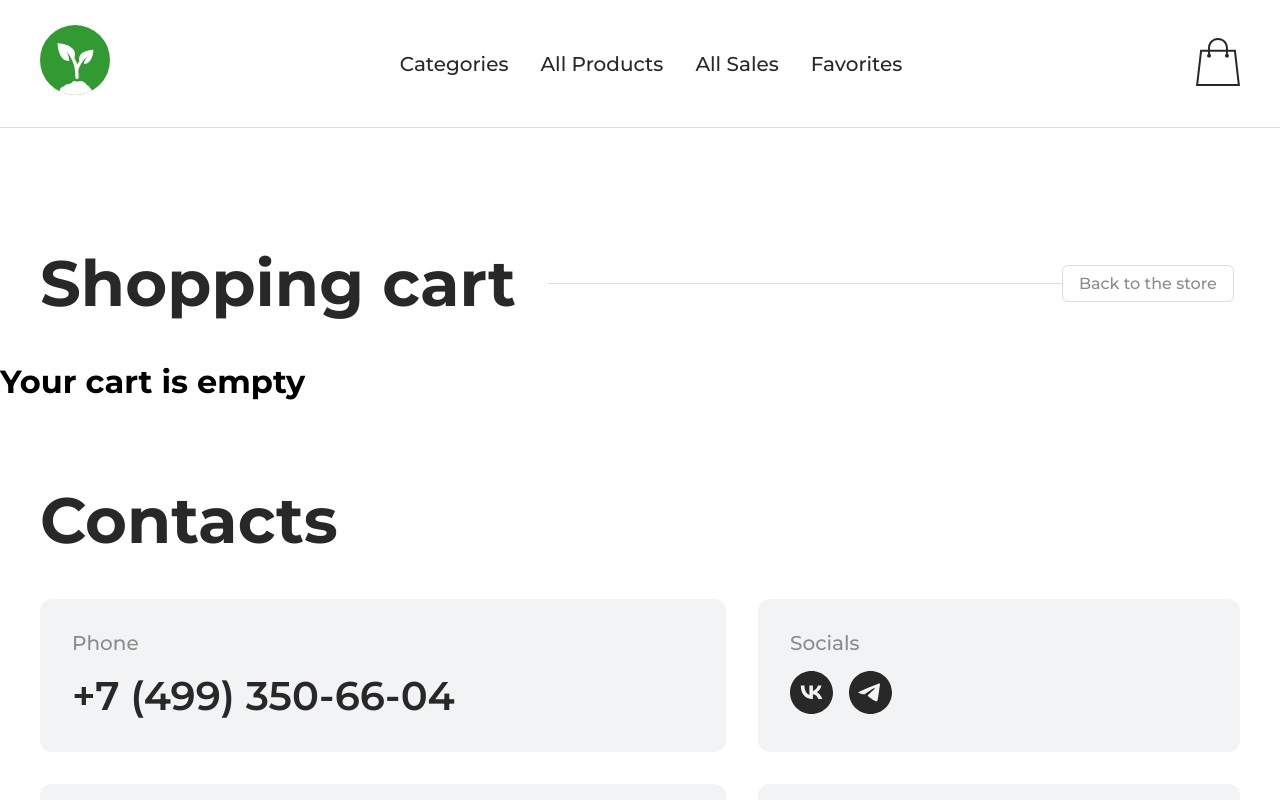
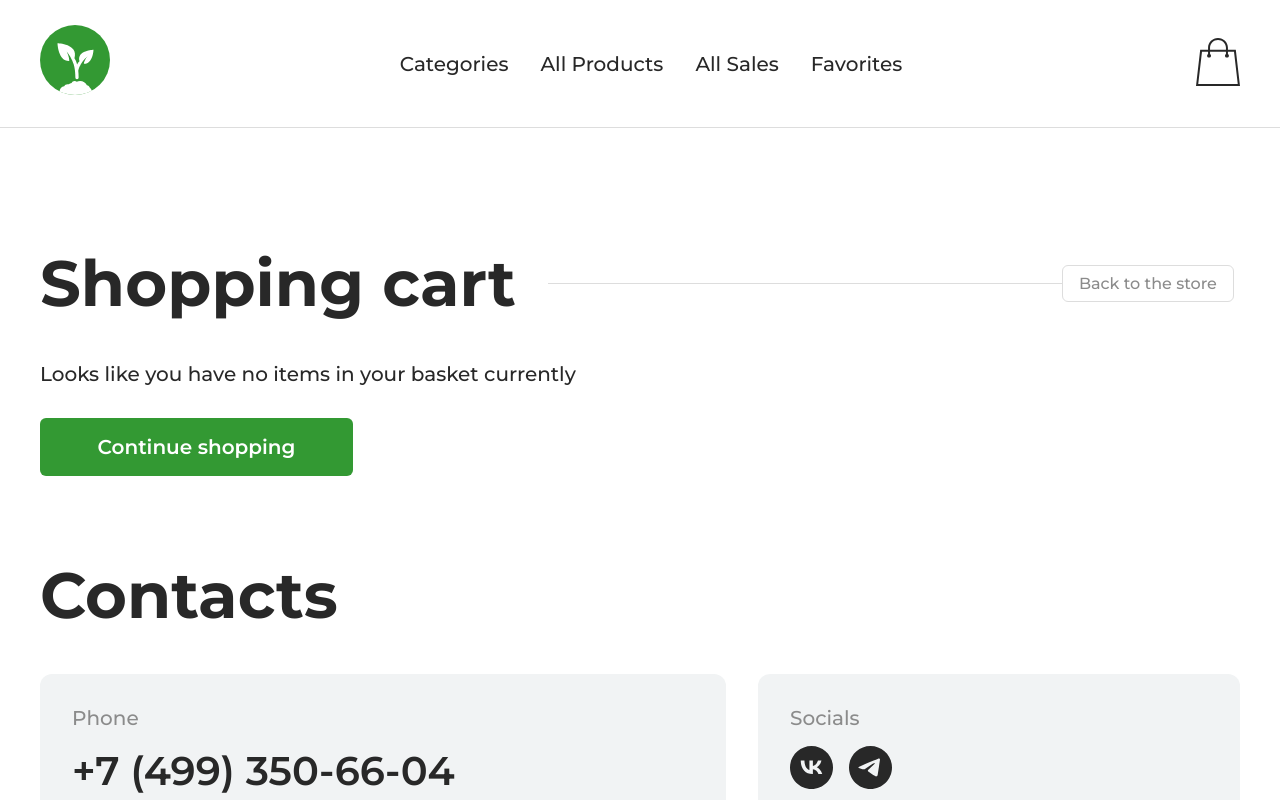
Before and after one commit to alkopotov/angular_garden_shop, an Angular app: page /cart in a window 1280 px wide. Shown: the top 800 px of the page. Built offline with nearby package versions, Linux system fonts and the light colour scheme; no server answers.

Commit message:
Cart page desktop completed

```diff
--- a/src/app/pages/cart-page/cart-page.component.css
+++ b/src/app/pages/cart-page/cart-page.component.css
@@ -52,3 +52,94 @@
   padding: 32px;
   height: fit-content;
 }
+
+.cart-page__order-summary-title {
+  font-size: 40px;
+  font-weight: 700;
+  color: var(--color-txt-black);
+}
+
+.cart-page__order-summary-items-number, .cart-page__order-summary-items-total {
+  margin-top: 32px;
+  font-size: 40px;
+  font-weight: 500;
+  color: var(--color-txt-grey);
+}
+
+.cart-page__order-summary-items-total {
+  margin-top: 6px;
+  display: flex;
+  justify-content: space-between;
+  align-items: baseline;
+}
+
+.cart-page__order-summary-total-sum {
+  color: var(--color-txt-black);
+  font-size: 64px;
+  font-weight: 700;
+}
+
+.cart-page__order-summary-form {
+  margin-top: 32px;
+  display: flex;
+  flex-direction: column;
+  gap: 16px;
+}
+
+.cart-page__order-summary-input {
+  width: 100%;
+  height: 58px;
+  border: 1px solid var(--color-grey-divider);
+  border-radius: var(--radius-small);
+  padding: 16px 32px;
+  font-size: 20px;
+  font-weight: 500;
+  color: var(--color-txt-grey);
+}
+.cart-page__order-summary-button {
+  margin-top: 16px;
+  width: 100%;
+  height: 58px;
+  background-color: var(--color-green);
+  color: white;
+  border: none;
+  border-radius: var(--radius-small);
+  font-size: 20px;
+  font-weight: 600;
+  cursor: pointer;
+}
+
+.cart-page__no-products {
+  max-width: 1440px;
+  width: 100%;
+  margin: auto;
+  padding-left: 40px;
+  color: var(--color-txt-black);
+}
+
+.cart-page__no-products-title {
+  font-size: 20px;
+  font-weight: 500;
+  color: var(--color-txt-black);
+}
+
+.cart-page__no-products-button {
+  margin-top: 32px;
+  width: 313px;
+  height: 58px;
+  background-color: var(--color-green);
+  color: white;
+  border: none;
+  border-radius: var(--radius-small);
+  font-size: 20px;
+  font-weight: 600;
+  cursor: pointer;
+}
+
+.cart-page__viewed-title {
+  max-width: 1440px;
+  font-size: 20px;
+  font-weight: 600;
+  margin: 40px auto 0 auto;
+  padding-left: 40px;
+}
--- a/src/app/pages/cart-page/cart-page.component.html
+++ b/src/app/pages/cart-page/cart-page.component.html
@@ -12,14 +12,26 @@
     </section>
     <section class="cart-page__order-summary">
       <h2 class="cart-page__order-summary-title">Order details</h2>
-      <p class="cart-page__order-summary-item">{{cartStorageService.totalItemsCount}} items</p>
-      <p class="cart-page__order-summary-item">Total <span>{{cartStorageService.orderTotal | currency}}</span></p>
+      <p class="cart-page__order-summary-items-number">{{cartStorageService.totalItemsCount}} items</p>
+      <p class="cart-page__order-summary-items-total">Total <span class="cart-page__order-summary-total-sum">{{cartStorageService.orderTotal | currency}}</span></p>
+      <form class="cart-page__order-summary-form">
+        <input type="text" placeholder="Name" class="cart-page__order-summary-input">
+        <input type="text" placeholder="Phone" class="cart-page__order-summary-input">
+        <input type="text" placeholder="Email" class="cart-page__order-summary-input">
+        <input type="submit" value="Order" class="cart-page__order-summary-button">
+      </form>
     </section>
   </main>
 } @else {
   <div class="cart-page__no-products">
-    <h1 class="cart-page__title">Your cart is empty</h1>
+    <h1 class="cart-page__no-products-title">Looks like you have no items in your basket currently</h1>
+    <button class="cart-page__no-products-button" (click)="handleBackToStore()">Continue shopping</button>
+  </div>
+  @if(loggerViewedService.productsInViewed > 0) {
 
-  </div>
+    <h2 class="cart-page__viewed-title">...or perhaps you wish to return to products you have already viewed:</h2>
+    <app-product-list [products]="loggerViewedService.viewedProductList"></app-product-list>
 
 }
+
+}
--- a/src/app/pages/cart-page/cart-page.component.ts
+++ b/src/app/pages/cart-page/cart-page.component.ts
@@ -4,11 +4,13 @@ import { CartStorageService } from '../../services/cart-storage.service';
 import { Router } from '@angular/router';
 import { CartItemComponent } from '../../components/cart-item/cart-item.component';
 import { CurrencyPipe } from '@angular/common';
+import { LoggerViewedService } from '../../services/logger-viewed.service';
+import { ProductListComponent } from '../../components/product-list/product-list.component';
 
 @Component({
   selector: 'app-cart-page',
   standalone: true,
-  imports: [CartItemComponent, CurrencyPipe],
+  imports: [CartItemComponent, CurrencyPipe, ProductListComponent],
   templateUrl: './cart-page.component.html',
   styleUrl: './cart-page.component.css'
 })
@@ -18,6 +20,7 @@ export class CartPageComponent implements OnInit {
     private _dataSourceService: DataSourceService,
     public cartStorageService: CartStorageService,
     private _router: Router,
+    public loggerViewedService: LoggerViewedService
   ) { }
 
   ngOnInit(): void {
```
Also changed, not shown: src/app/components/cart-item/cart-item.component.css (line endings or trailing spaces).
